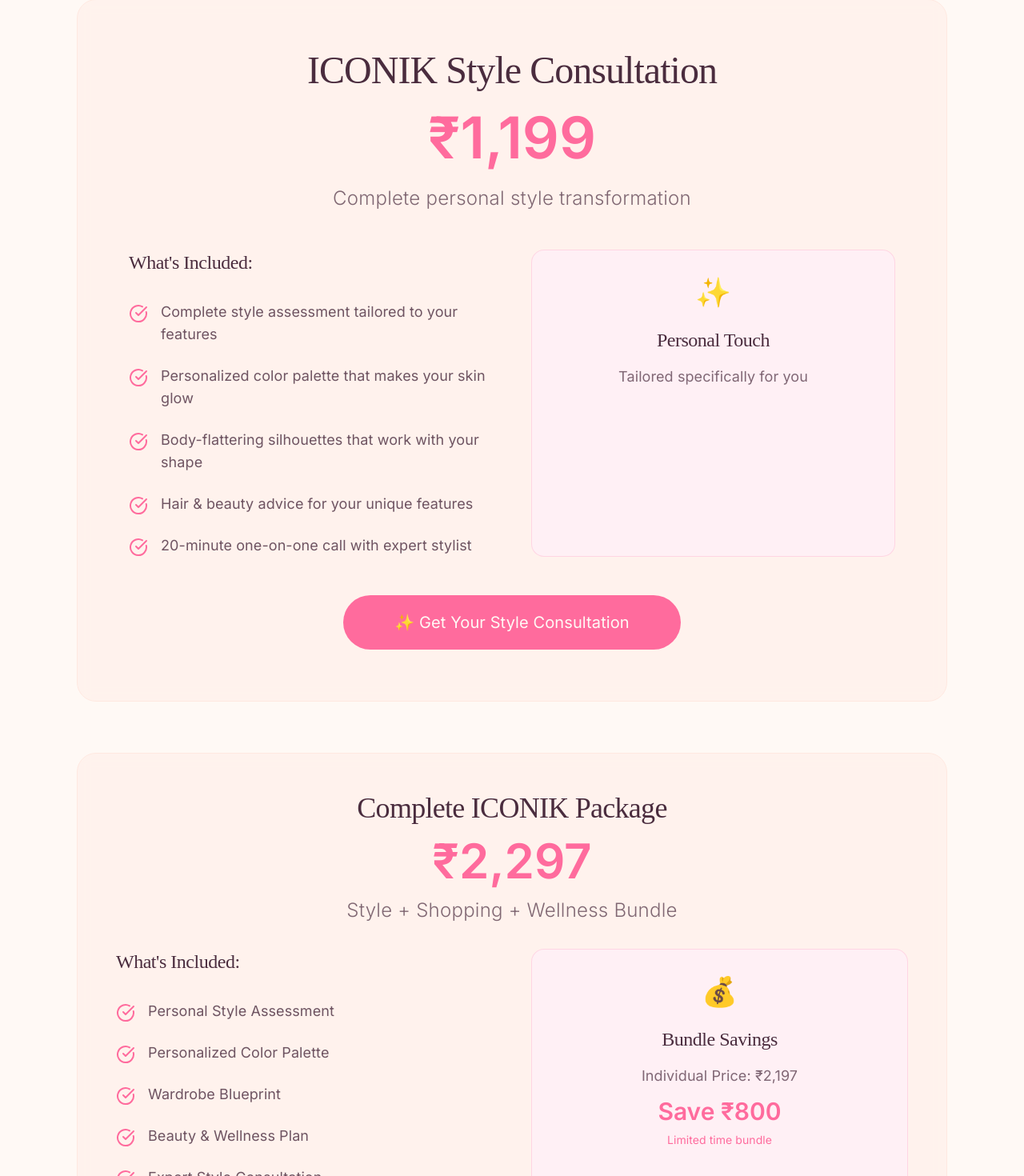
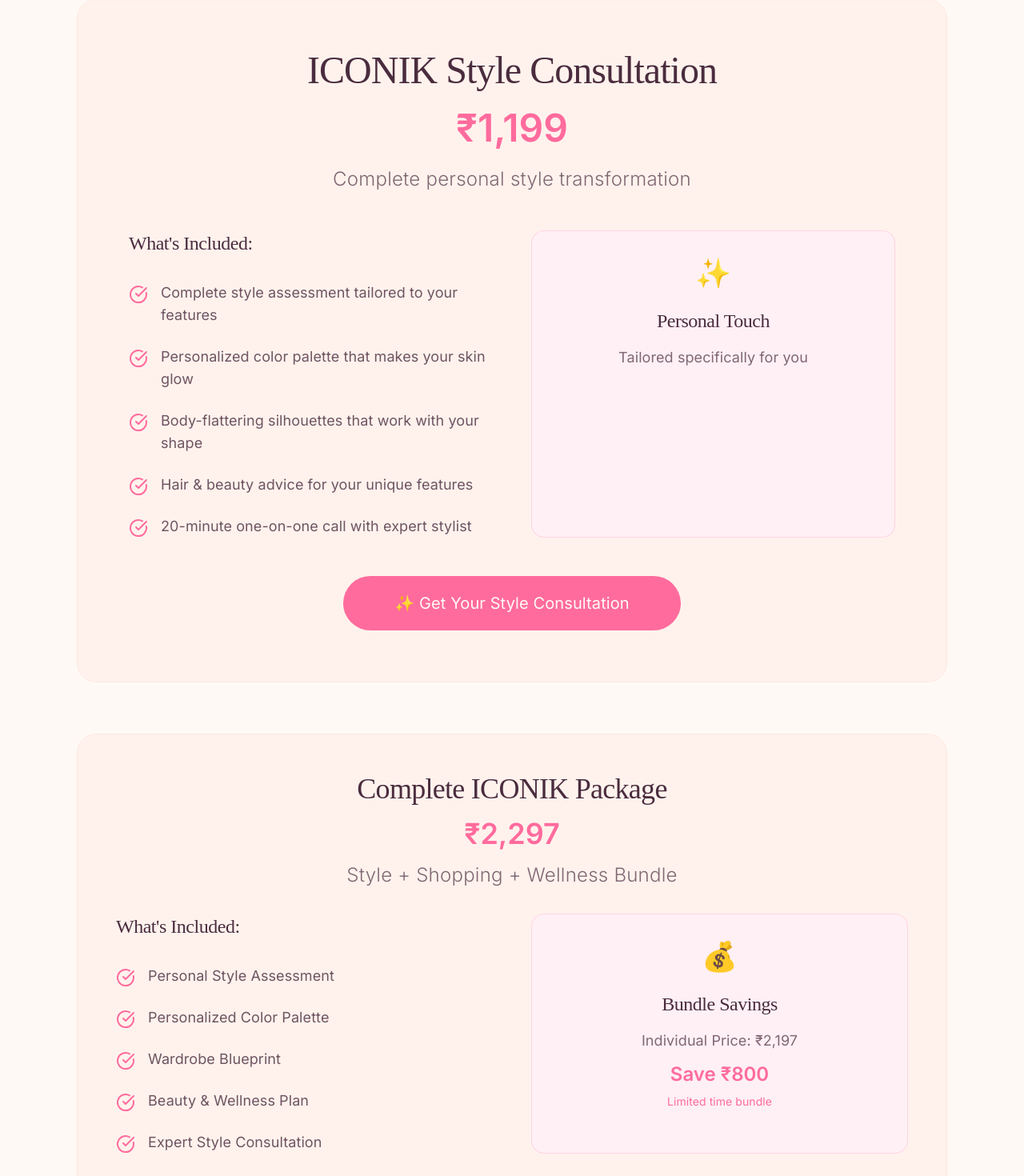
Before and after one commit to mithil0407/playernumberone, a Next.js app: page / in a window 1280 px wide. Shown: the part 4720-6190 px from the top of the page at 80% size. Built offline with nearby package versions, Linux system fonts and the light colour scheme.

Commit message:
Home Button

```diff
--- a/src/app/page.tsx
+++ b/src/app/page.tsx
@@ -531,7 +531,7 @@
                 <h3 className="text-3xl md:text-4xl lg:text-5xl luxury-heading mb-6 text-luxury-charcoal">
                   ICONIK Style Consultation
                 </h3>
-                <div className="text-5xl md:text-6xl lg:text-7xl font-semibold mb-6 text-luxury-green">₹1,199</div>
+                <div className="text-3xl md:text-4xl lg:text-5xl font-semibold mb-6 text-luxury-green">₹1,199</div>
                 <p className="text-xl md:text-2xl luxury-subheading text-luxury-charcoal/70">
                   Complete personal style transformation
                 </p>
@@ -604,7 +604,7 @@
                 <h3 className="text-3xl md:text-4xl luxury-heading mb-4 text-luxury-charcoal">
                   Complete ICONIK Package
                 </h3>
-                <div className="text-5xl md:text-6xl font-semibold mb-4 text-luxury-green">₹2,297</div>
+                <div className="text-3xl md:text-4xl font-semibold mb-4 text-luxury-green">₹2,297</div>
                 <p className="text-xl md:text-2xl luxury-subheading text-luxury-charcoal/70">
                   Style + Shopping + Wellness Bundle
                 </p>
@@ -627,7 +627,7 @@
                   <div className="text-4xl mb-6">💰</div>
                   <h4 className="text-2xl luxury-heading text-luxury-charcoal mb-4">Bundle Savings</h4>
                   <p className="luxury-body text-luxury-charcoal/70 mb-3 text-lg">Individual Price: ₹2,197</p>
-                  <div className="text-3xl font-semibold text-luxury-green mb-2">Save ₹800</div>
+                  <div className="text-2xl font-semibold text-luxury-green mb-2">Save ₹800</div>
                   <p className="luxury-body text-luxury-green text-sm">Limited time bundle</p>
                 </div>
               </div>
@@ -1041,7 +1041,7 @@
               // Track CTA click with Meta Pixel
               trackCTAClick('Mobile Sticky CTA', 'Mobile Sticky', 1199);
             }}
-            className="w-full bg-luxury-accent hover:bg-luxury-accent/80 text-luxury-warm-white px-4 py-3 text-base rounded-full transition-all duration-300 luxury-body text-center block font-semibold"
+            className="w-full bg-luxury-accent hover:bg-luxury-accent/80 text-luxury-warm-white px-6 py-4 text-lg rounded-full transition-all duration-300 luxury-body text-center block font-semibold shadow-lg hover:shadow-xl"
           >
             Begin Your Transformation
           </Link>
```
